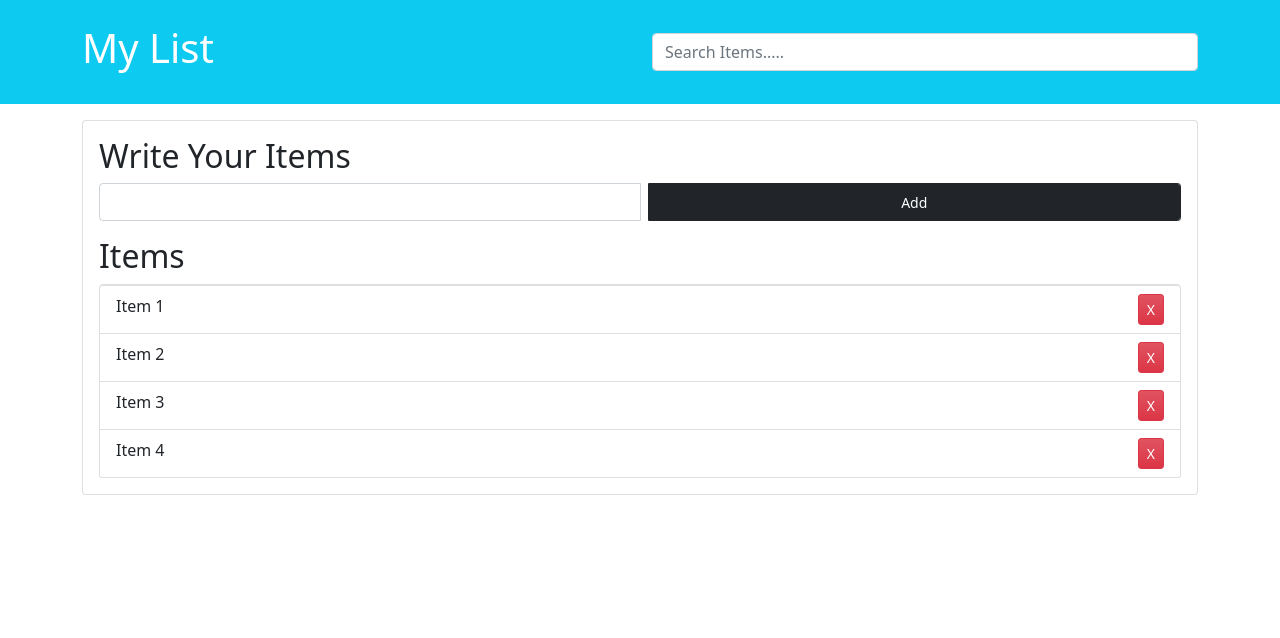
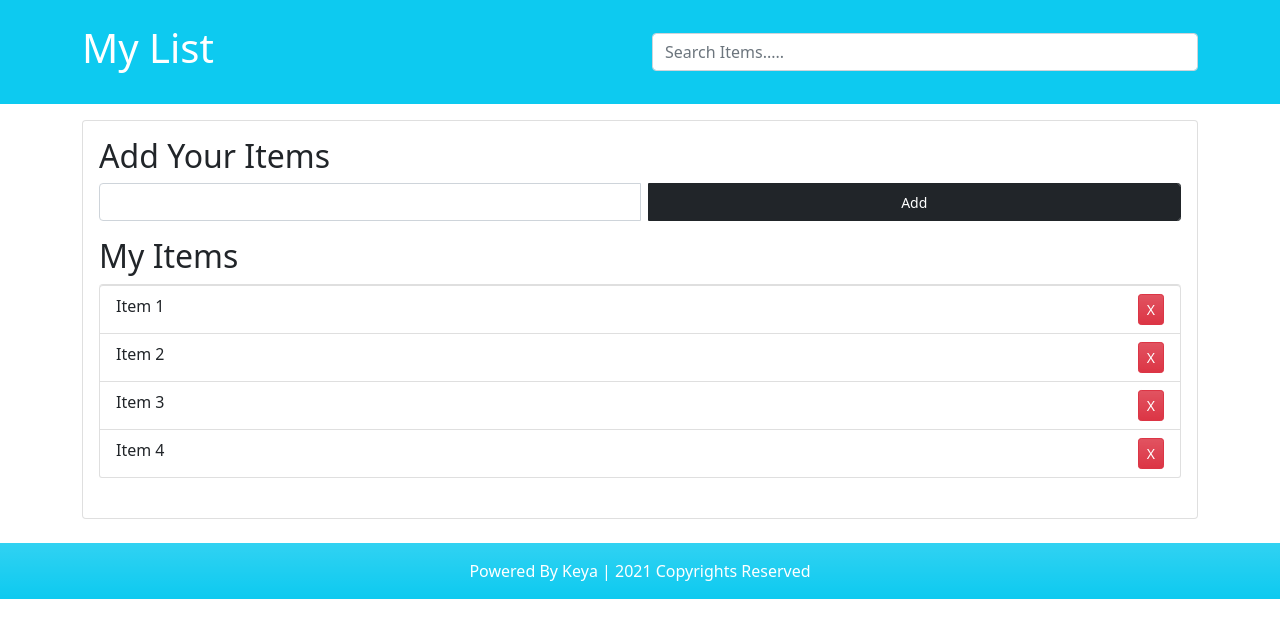
Before and after one commit to mahddcp/toDoApp---js, a plain HTML site: page index.html in a window 1280 px wide. Drawn offline with nearby package versions, Linux system fonts and the light colour scheme.

Commit message:
footer added

```diff
--- a/index.html
+++ b/index.html
@@ -24,17 +24,17 @@
         </div>
     </header>
 
-    <div class="container">
+    <div class="container mb-4">
         <div class="card card-body" id="main">
-            <h2 class="title">Write Your Items</h2>
+            <h2 class="title">Add Your Items</h2>
             <form action="" id="addForm" class="input-group mb-3">
                 <input type="text" id="item" class="form-control me-2">
                 <input type="submit" class="form-control btn btn-dark btn-sm" value="Add">
             </form>
 
-            <h2>Items</h2>
+            <h2>My Items</h2>
 
-            <ul class="list-group" id="items">
+            <ul class="list-group mb-4" id="items">
 
                 <li class="list-group-item">Item 1 <button class="btn btn-danger bg-gradient btn-sm float-end delete">X</button></li>
 
@@ -48,7 +48,9 @@
         </div>
     </div>
 
-
+    <footer class=" w-100">
+        <p class="text-center bg-info bg-gradient text-white p-3">Powered By Keya | 2021 Copyrights Reserved</p>
+    </footer>
 
 
 
```
